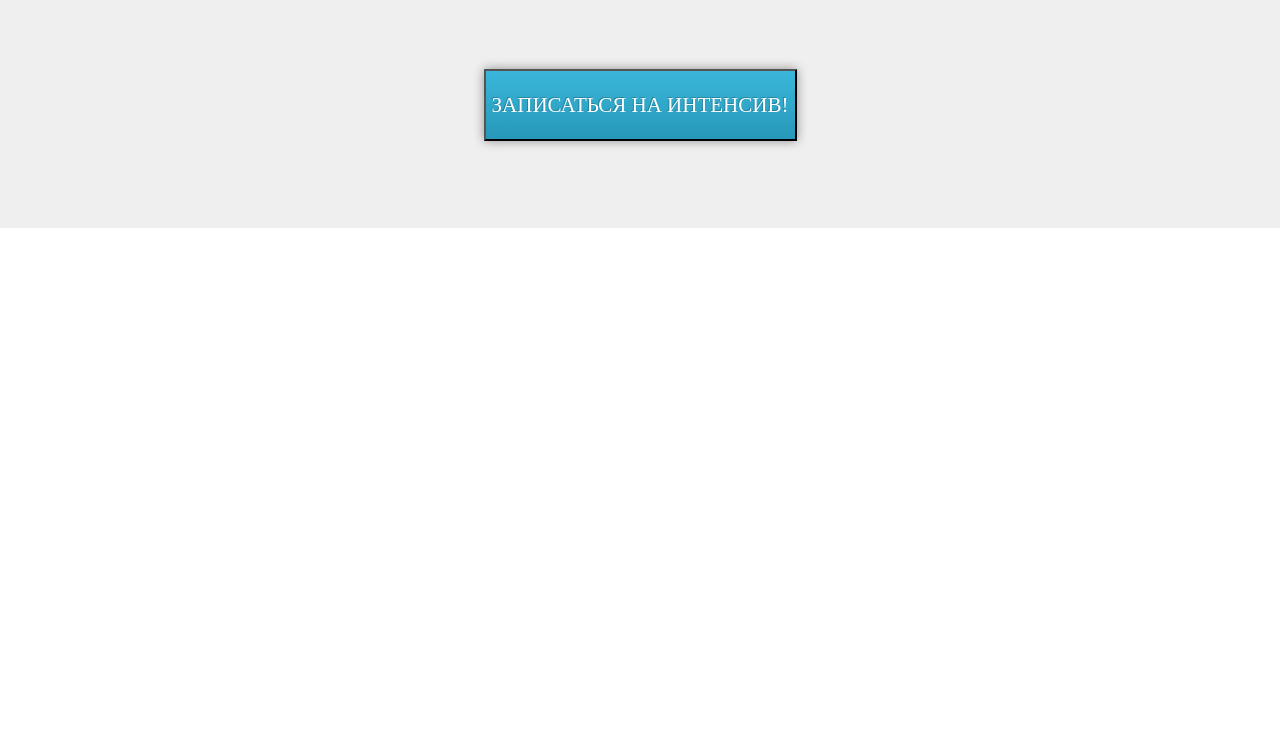
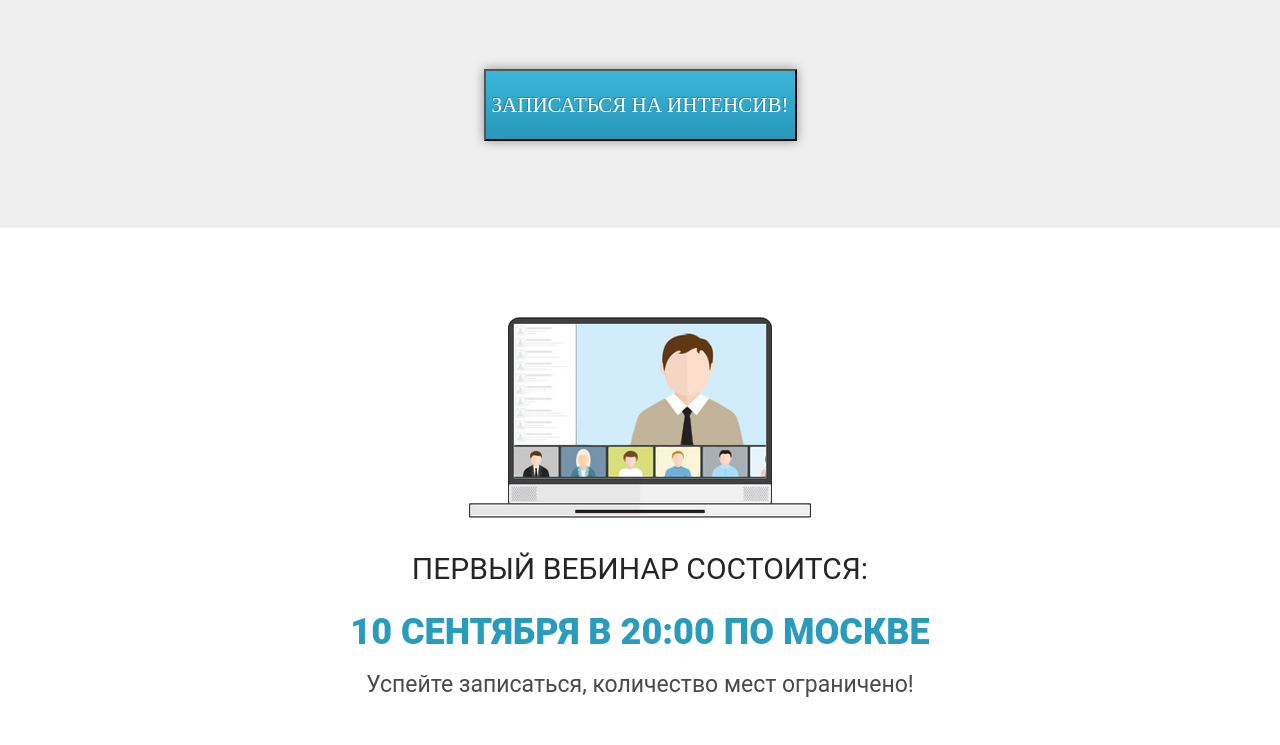
Before and after one commit to Alina-Kovaleva/web-development-2022-udemy-project-1, a plain HTML site: page index.html in a window 1280 px wide. Shown: the part 2930-3675 px from the top of the page. Before the commit the page ends 3158 px from the top, so only its background shows below. Drawn offline with Linux system fonts and the light colour scheme.

Commit message:
Made a layout of the first webinar section

```diff
--- a/css/style.css
+++ b/css/style.css
@@ -292,3 +292,50 @@ h2.title {
   text-align: center;
   color: #252525;
 }
+
+/* first_webinar section */
+
+.first_webinar {
+  min-height: 512px;
+  padding: 89px 0 50.5px 0;
+}
+
+.first_webinar .first_webinar_img {
+  display: block;
+  margin: 0 auto;
+}
+
+.first_webinar .first_webinar_text {
+  margin-top: 36px;
+  font-family: "Roboto";
+  font-style: normal;
+  font-weight: 400;
+  font-size: 30px;
+  line-height: 30px;
+  text-align: center;
+  text-transform: uppercase;
+  color: #252525;
+}
+
+.first_webinar .date {
+  margin-top: 30px;
+  font-family: "Roboto";
+  font-style: normal;
+  font-weight: 900;
+  font-size: 36px;
+  line-height: 36px;
+  text-align: center;
+  text-transform: uppercase;
+  color: #299cbd;
+}
+
+.first_webinar .first_webinar_subtitle {
+  margin-top: 24.5px;
+  font-family: "Roboto";
+  font-style: normal;
+  font-weight: 400;
+  font-size: 23px;
+  line-height: 20px;
+  text-align: center;
+  color: #4a4a4a;
+}
--- a/index.html
+++ b/index.html
@@ -177,5 +177,19 @@
         <button class="gift_btn">Записаться на интенсив!</button>
       </div>
     </section>
+    <section class="first_webinar">
+      <div class="container">
+        <img
+          src="/img/first_webinar/first.png"
+          alt="first_webinar"
+          class="first_webinar_img"
+        />
+        <div class="first_webinar_text">Первый вебинар состоится:</div>
+        <h2 class="date">10 сентября в 20:00 по Москве</h2>
+        <div class="first_webinar_subtitle">
+          Успейте записаться, количество мест ограничено!
+        </div>
+      </div>
+    </section>
   </body>
 </html>
```
